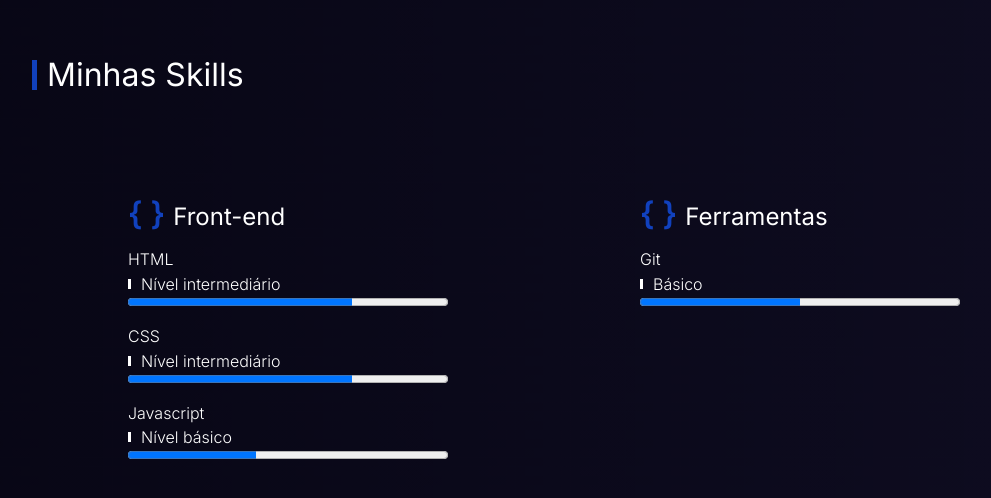
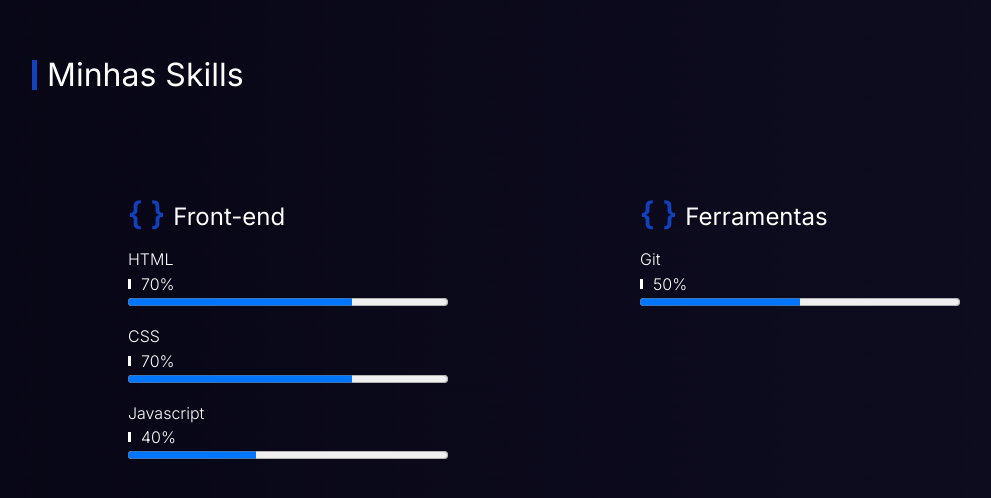
Before and after one commit to lacerdax/Portfolio-Lucas-Lacerda, a plain HTML site: page index.html in a window 1280 px wide. Shown: the part 1647-2145 px from the top of the page, without its empty margins (160-1151 px from the left). Drawn offline with nearby package versions, Linux system fonts and the light colour scheme.

Commit message:
Adicionando cv

```diff
--- a/assets/css/style.css
+++ b/assets/css/style.css
@@ -9,6 +9,12 @@
   box-sizing: border-box;
   user-select: none;
 }
+
+html {
+  scroll-behavior: smooth;
+}
+
+
 
 body {
   margin: 0;
@@ -548,6 +554,7 @@ footer a{
 }
 
 @media (max-width: 1279px){
+
     .menu{
       font: 300 1rem 'Inter', sans-serif;
       width: 90%;
--- a/index.html
+++ b/index.html
@@ -76,12 +76,12 @@
         período de Análise e Desenvolvimento de Sistemas pela Universidade
         Paulista e 2° período do curso Técnico em Desenvolvimento de Sistemas
         pelo Instituto Federal de Brasília, apaixonado por computação e
-        técnologia venho estudando em busca de aumentar e aperfeiçoar meus
+        tecnologia venho estudando em busca de aumentar e aperfeiçoar meus
         conhecimentos na área, podendo atuar no front-end e no mobile, em busca
         de um estágio para iniciar minha carreira e adquirir novos
         conhecimentos.
       </p>
-     <a class="download tagline" href="" download=""><button class="btn-2">Lucas_Lacerda_cv_.pdf <span class="pdf">PDF</span></button></a>
+     <a class="download tagline" href="assets/cv/Lucas_Lacerda_CV.pdf" download="Lucas_Lacerda_CV" type="application/pdf"><button class="btn-2">Lucas_Lacerda_cv_.pdf <span class="pdf">PDF</span></button></a>
     </section>
 
     <hr id="skills-sessao">
@@ -95,22 +95,22 @@
           <span class="front">{ } <span id="front-end">Front-end</span></span>
 
           <p class="skills">HTML</p>
-          <p class="descricao-skills">Nível intermediário</p>
+          <p class="descricao-skills">70%</p>
           <progress value="70" max="100"></progress>
 
           <p class="skills">CSS</p>
-          <p class="descricao-skills">Nível intermediário</p>
+          <p class="descricao-skills">70%</p>
           <progress value="70" max="100"></progress>
 
           <p class="skills">Javascript</p>
-          <p class="descricao-skills">Nível básico</p>
+          <p class="descricao-skills">40%</p>
           <progress value="40" max="100"></progress>
         </div>
 
         <div class="progresso">
           <span class="front">{ } <span id="front-end">Ferramentas</span></span>
           <p class="skills">Git</p>
-          <p class="descricao-skills">Básico</p>
+          <p class="descricao-skills">50%</p>
           <progress value="50" max="100"></progress>
         </div>
       </div>
```
Also changed, not shown: 1 other file.
